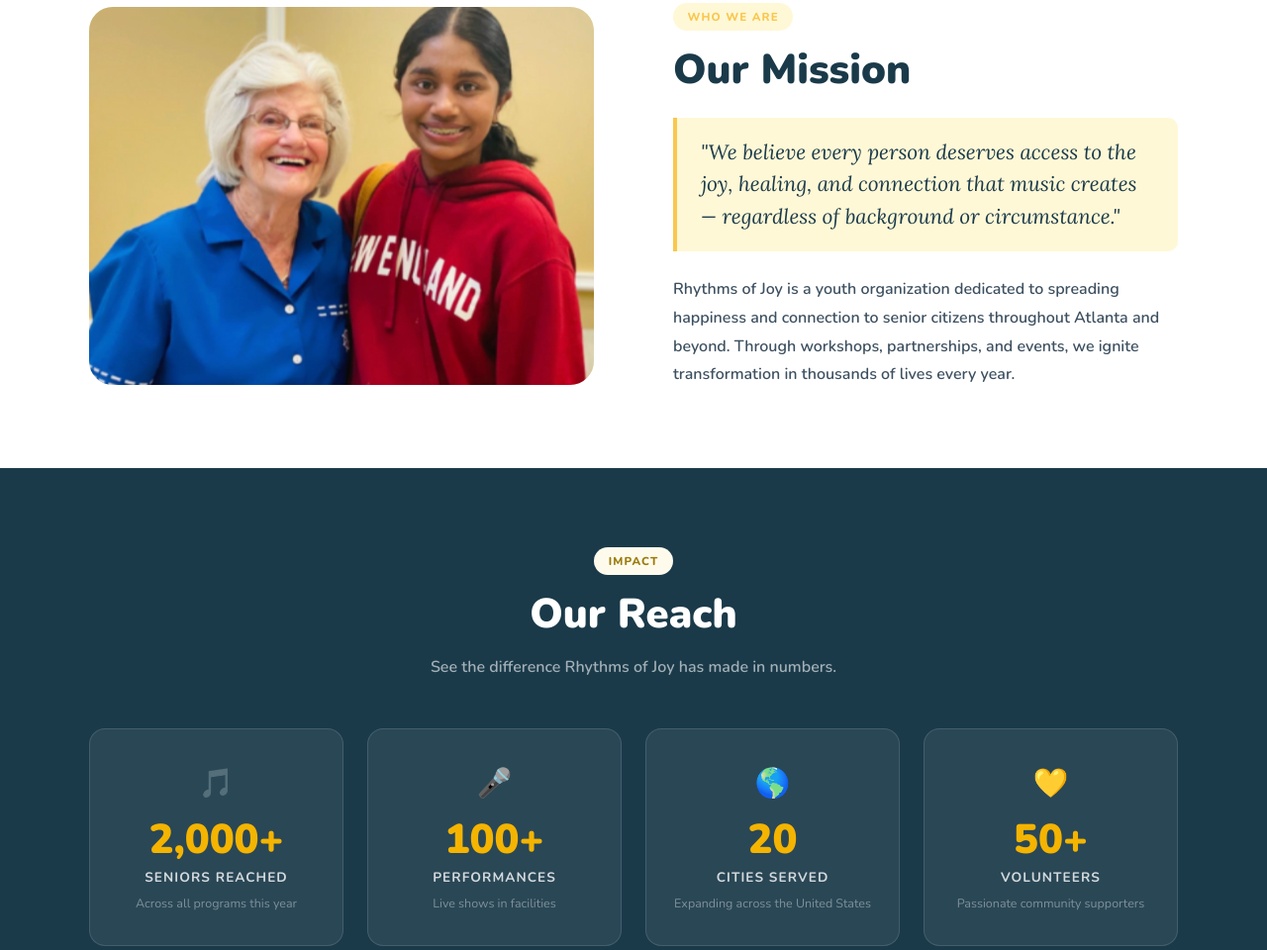
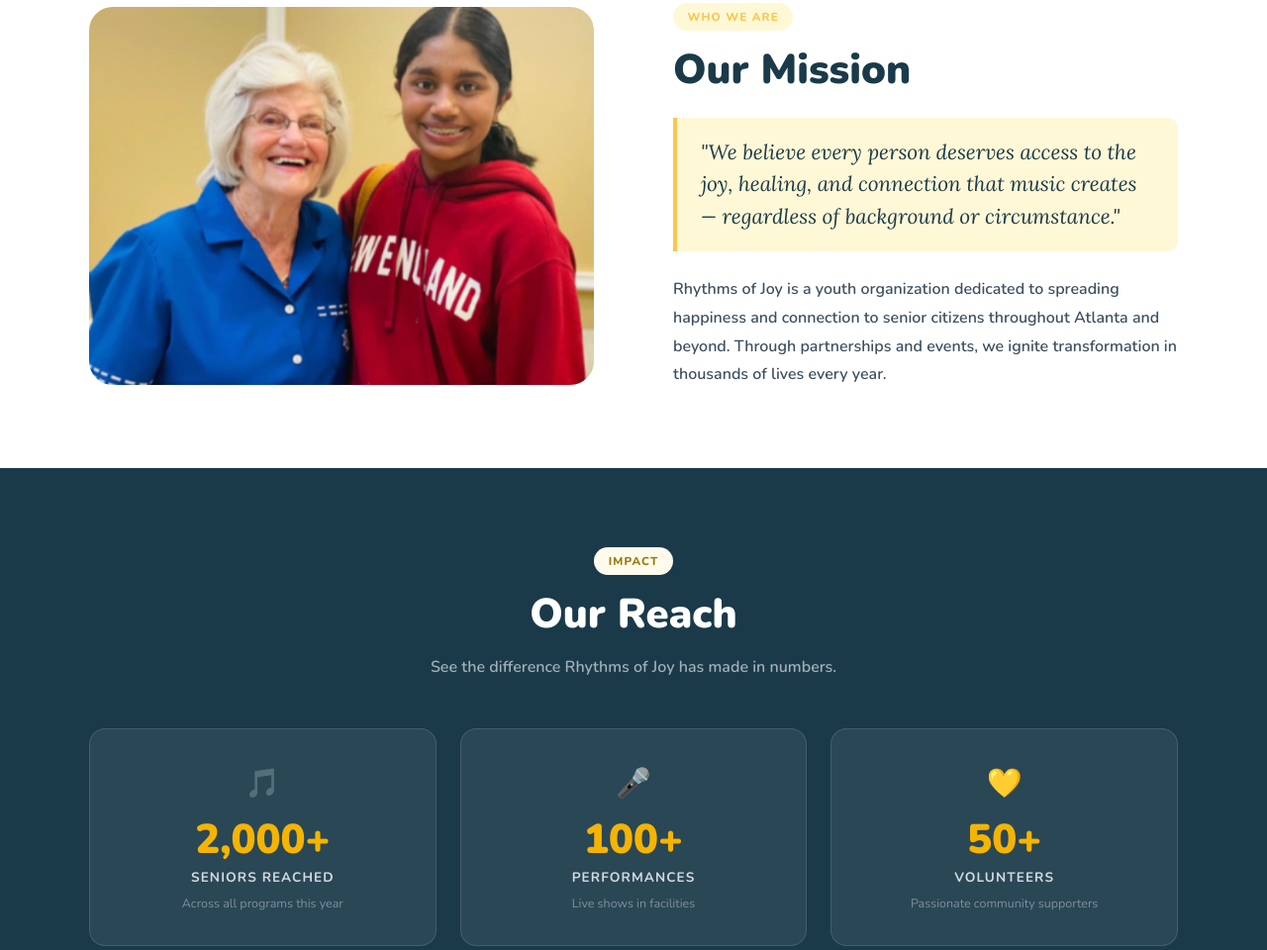
Before and after one commit to hannahsundar16/rjorg, a plain HTML site: page index.html in a window 1280 px wide. Shown: the part 494-1454 px from the top of the page at 99% size. Drawn offline with nearby package versions, Linux system fonts and the light colour scheme.

Commit message:
update site

```diff
--- a/index.html
+++ b/index.html
@@ -185,7 +185,7 @@ footer{background:var(--navy);color:rgba(255,255,255,.6);padding:3rem 2rem}
           "We believe every person deserves access to the joy, healing, and connection that music creates — regardless of background or circumstance."
         </blockquote>
         <p class="mission-body" contenteditable="true" data-placeholder="Expand on your mission…">
-          Rhythms of Joy is a youth organization dedicated to spreading happiness and connection to senior citizens throughout Atlanta and beyond. Through workshops, partnerships, and events, we ignite transformation in thousands of lives every year.        </p>
+          Rhythms of Joy is a youth organization dedicated to spreading happiness and connection to senior citizens throughout Atlanta and beyond. Through partnerships and events, we ignite transformation in thousands of lives every year.        </p>
 
       </div>
     </div>
@@ -209,12 +209,6 @@ footer{background:var(--navy);color:rgba(255,255,255,.6);padding:3rem 2rem}
         <div class="stat-num">100+</div>
         <div class="stat-name">Performances</div>
         <div class="stat-note">Live shows in facilities</div>
-      </div>
-      <div class="stat-card">
-        <div class="stat-icon">🌎</div>
-        <div class="stat-num">20</div>
-        <div class="stat-name">Cities Served</div>
-        <div class="stat-note">Expanding across the United States</div>
       </div>
       <div class="stat-card">
         <div class="stat-icon">💛</div>
```
